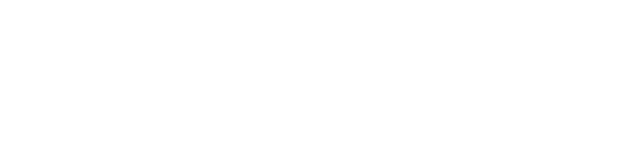
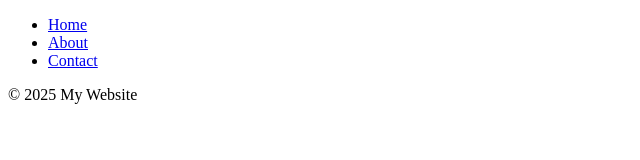
Before and after one commit to evokeanewday/lab1_proj, a plain HTML site: page index.html in a window 1280 px wide. Shown: the whole page, without its empty margins (0-640 px from the left). Drawn offline with Linux system fonts and the light colour scheme.

Commit message:
add footer section

```diff
--- a/index.html
+++ b/index.html
@@ -1,11 +1,19 @@
 <!DOCTYPE html>
 <html lang="en">
 <head>
-    <meta charset="UTF-8">
+    <nav>
+  <ul>
+    <li><a href="#">Home</a></li>
+    <li><a href="#">About</a></li>
+    <li><a href="#">Contact</a></li>
+  </ul>
+</nav><meta charset="UTF-8">
     <meta name="viewport" content="width=device-width, initial-scale=1.0">
     <title>Document</title>
 </head>
 <body>
-
+    <footer>
+  <p>&copy; 2025 My Website</p>
+</footer>
 </body>
 </html>
```
